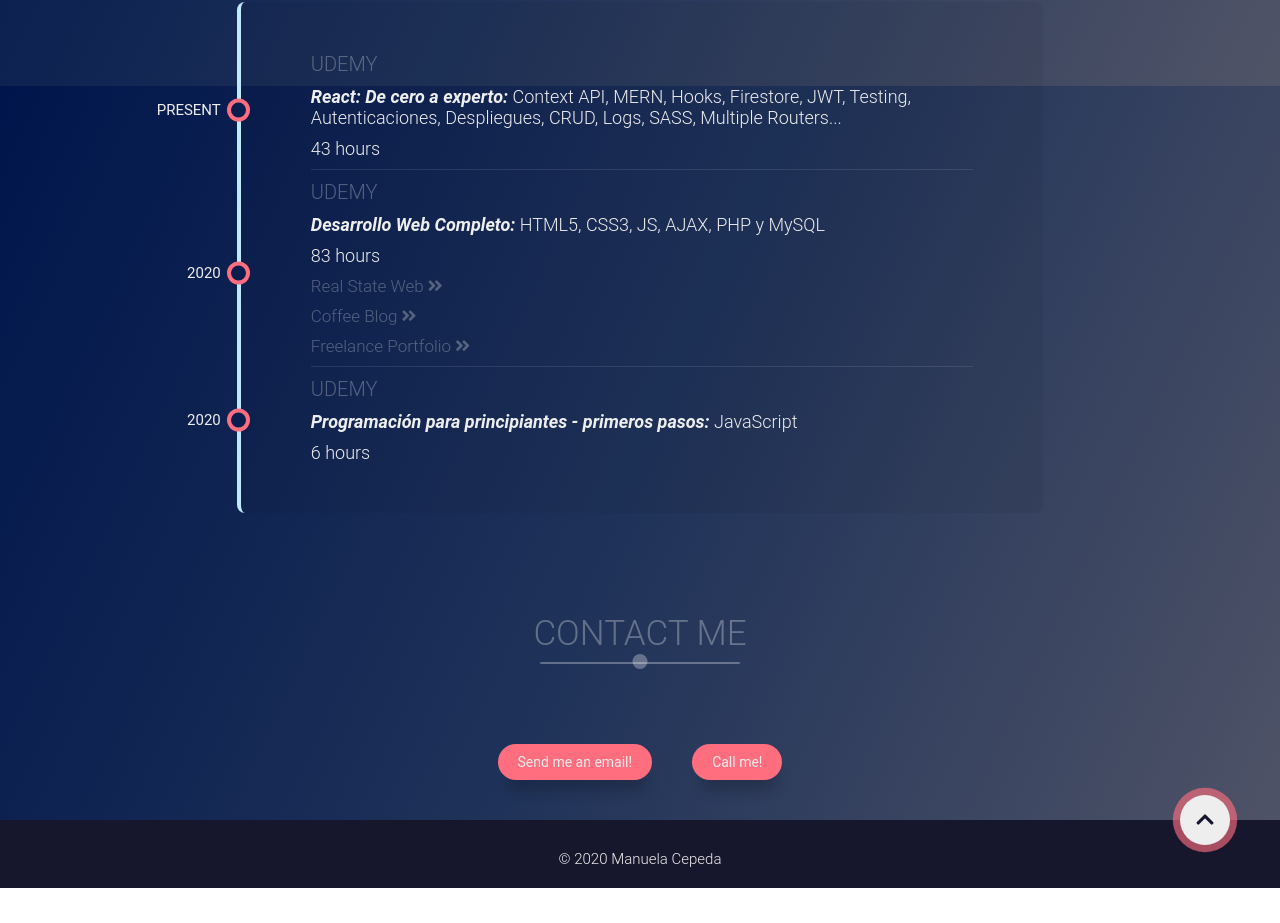
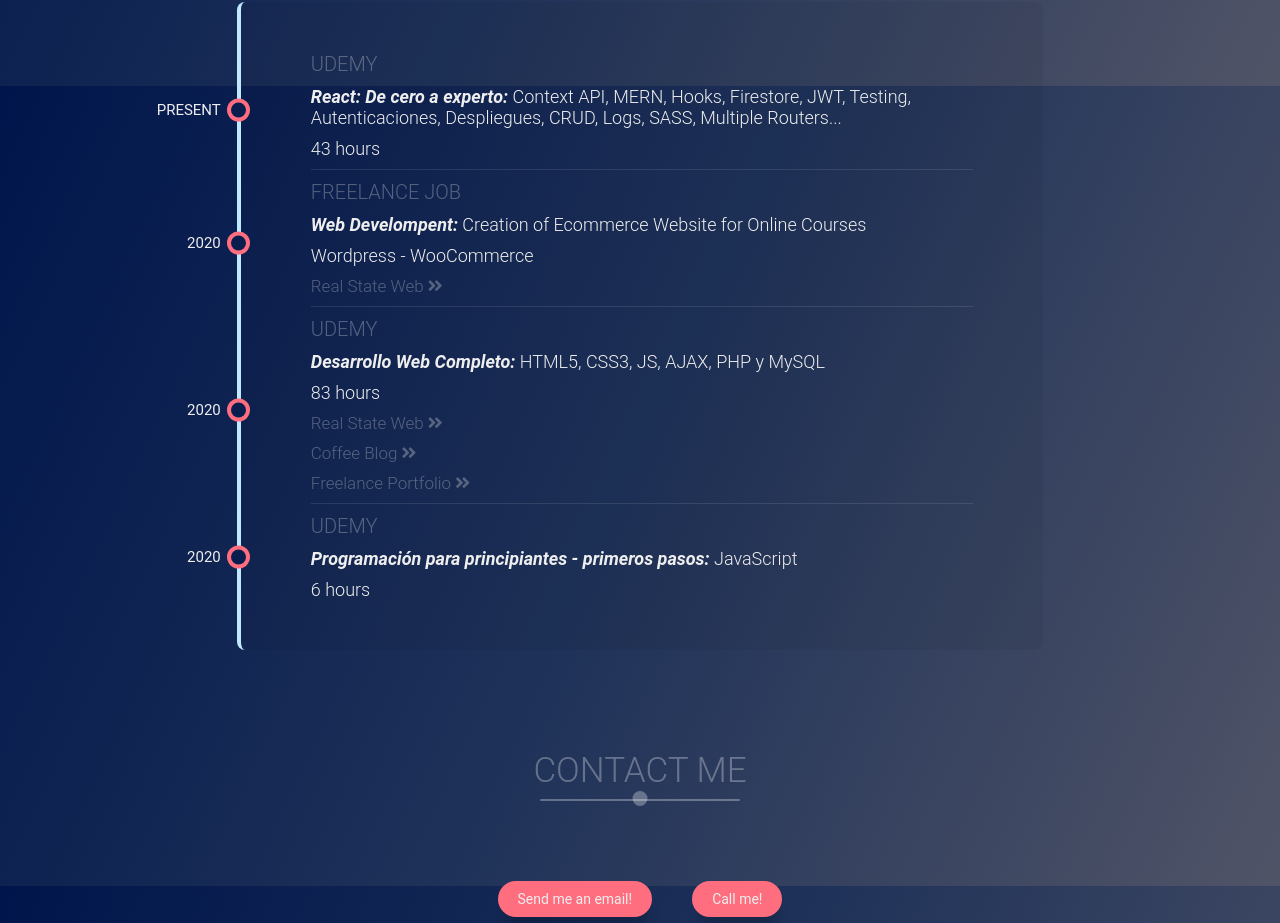
Before and after one commit to manuela-cepeda/portfolio, a plain HTML site: page index.html in a window 1280 px wide. Shown: the part 3114-4037 px from the top of the page. Before the commit the page ends 4002 px from the top, so only its background shows below. Drawn offline with nearby package versions, Linux system fonts and the light colour scheme; a web font is replaced by a local one.

Commit message:
Update index.html

```diff
--- a/index.html
+++ b/index.html
@@ -167,6 +167,16 @@
                         <p>43 hours</p>
 
                     </li>
+                    <li class=" date " data-date=" 2020 " data-aos="fade-up" data-aos-delay="0">
+
+                        <h1>Freelance Job</h1>
+                        <p><span> Web Develompent:</span> Creation of Ecommerce Website for Online Courses</p>
+                        <p>Wordpress - WooCommerce</p>
+                        <a class=" link " href=" https://icprojectstudio.com.ar/ " target=" _blank ">Real State Web
+                            <i class=" fas fa-angle-double-right "></i>
+                        </a>
+
+                    </li>
                     <li class=" date " data-date=" 2020 " data-aos="fade-up" data-aos-delay="300">
                         <h1>Udemy</h1>
                         <p><span>Desarrollo Web Completo:</span> HTML5, CSS3, JS, AJAX, PHP y MySQL</p>
```
